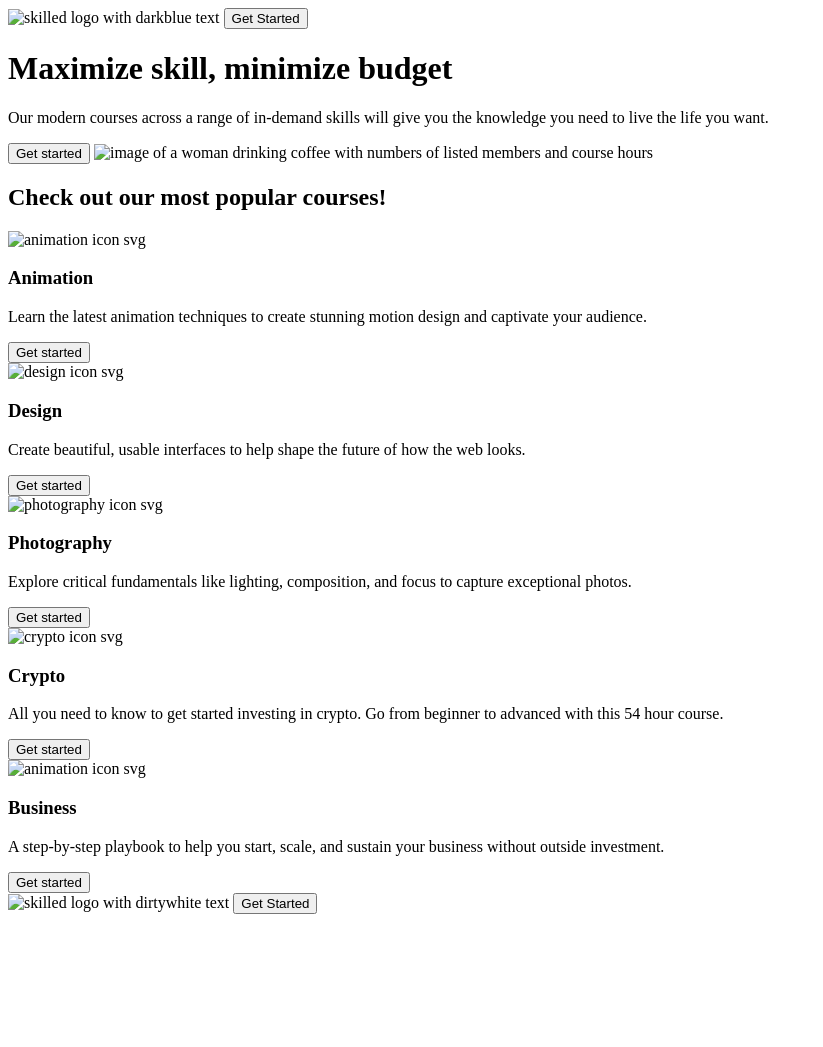
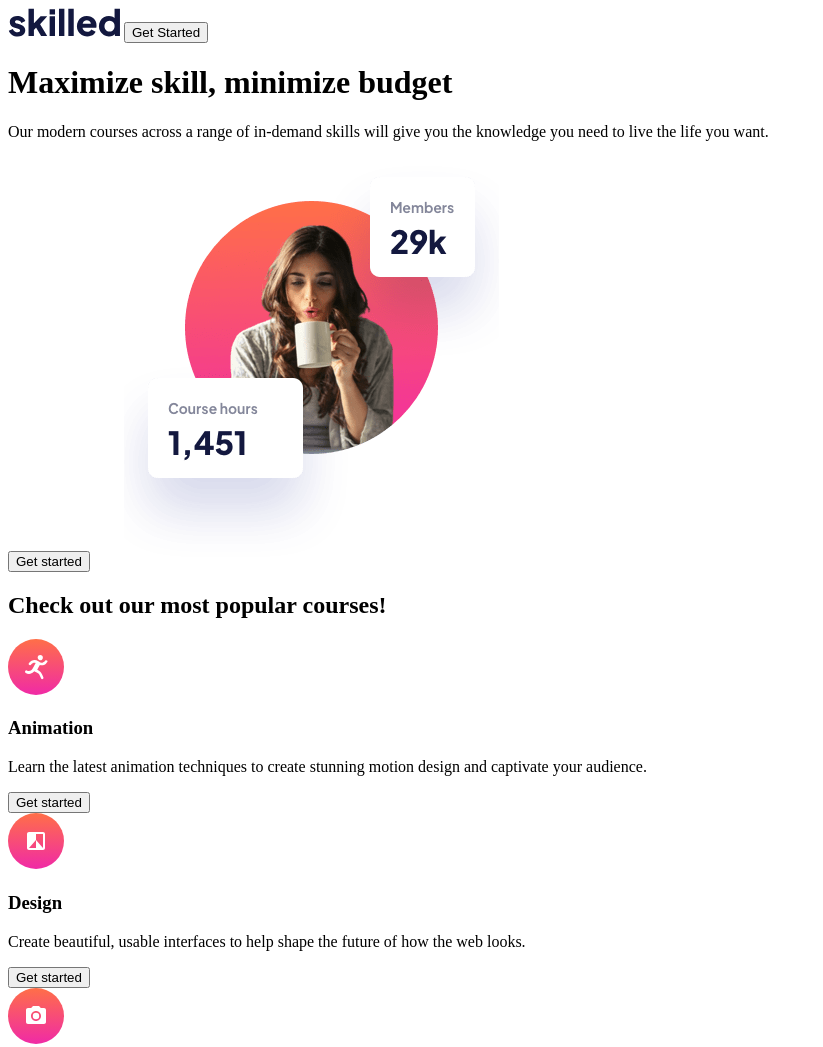
Before and after one commit to Jlovellealfeche/skilled-elearning-landing-page, a plain HTML site: page src/index.html in a window 1280 px wide. Shown: the top 1047 px of the page, without its empty margins (0-823 px from the left). Before the commit the page ends 922 px from the top, so only its background shows below. Drawn offline with nearby package versions, Linux system fonts and the light colour scheme; files that its build step writes are made by us from their sources.

Commit message:
Update index.html

```diff
--- a/src/index.html
+++ b/src/index.html
@@ -12,7 +12,7 @@
   <div class="wrapper">
     <div class="header wrapper">
       <header>
-        <img src="/starter-code/assets/logo-dark.svg" alt="skilled logo with darkblue text">
+        <img src="/src/assets/logo-dark.svg" alt="skilled logo with darkblue text">
         <button class="nav-btn">Get Started</button>
 
         <h1>Maximize skill, minimize budget</h1>
@@ -23,40 +23,40 @@
     </div>
     <main>
       <button>Get started</button>
-      <img src="/starter-code/assets/image-hero-mobile.png" alt="image of a woman drinking coffee with numbers of listed members and course hours">
+      <img src="/src/assets/image-hero-mobile.png" alt="image of a woman drinking coffee with numbers of listed members and course hours">
 
       <h2>Check out our most popular courses!</h2>
 
       <section>
-        <img src="/starter-code/assets/icon-animation.svg" alt="animation icon svg">
+        <img src="/src/assets/icon-animation.svg" alt="animation icon svg">
         <h3>Animation</h3>
         <p>Learn the latest animation techniques to create stunning motion
         design and captivate your audience. </p>
         <button class="section-btn">Get started</button>
       </section>
       <section>
-        <img src="/starter-code/assets/icon-design.svg" alt="design icon svg">
+        <img src="/src/assets/icon-design.svg" alt="design icon svg">
         <h3>Design</h3>
         <p>Create beautiful, usable interfaces to help shape the future of
         how the web looks.</p>
         <button class="section-btn">Get started</button>
       </section>
       <section>
-        <img src="/starter-code/assets/icon-photography.svg" alt="photography icon svg">
+        <img src="/src/assets/icon-photography.svg" alt="photography icon svg">
         <h3>Photography</h3>
         <p>Explore critical fundamentals like lighting, composition, and focus
         to capture exceptional photos.</p>
         <button class="section-btn">Get started</button>
       </section>
       <section>
-        <img src="/starter-code/assets/icon-crypto.svg" alt="crypto icon svg">
+        <img src="/src/assets/icon-crypto.svg" alt="crypto icon svg">
         <h3>Crypto</h3>
         <p>All you need to know to get started investing in crypto. Go from beginner
         to advanced with this 54 hour course.</p>
         <button class="section-btn">Get started</button>
       </section>
       <section>
-        <img src="/starter-code/assets/icon-business.svg" alt="animation icon svg">
+        <img src="/src/assets/icon-animation.svg" alt="animation icon svg">
         <h3>Business</h3>
         <p>A step-by-step playbook to help you start, scale, and sustain your business
         without outside investment.</p>
@@ -64,7 +64,7 @@
       </section>
     </main>
     <footer>
-      <img src="/starter-code/assets/logo-light.svg" alt="skilled logo with dirtywhite text">
+      <img src="/src/assets/logo-light.svg" alt="skilled logo with dirtywhite text">
       <button>Get Started</button>
     </footer>
 
```
